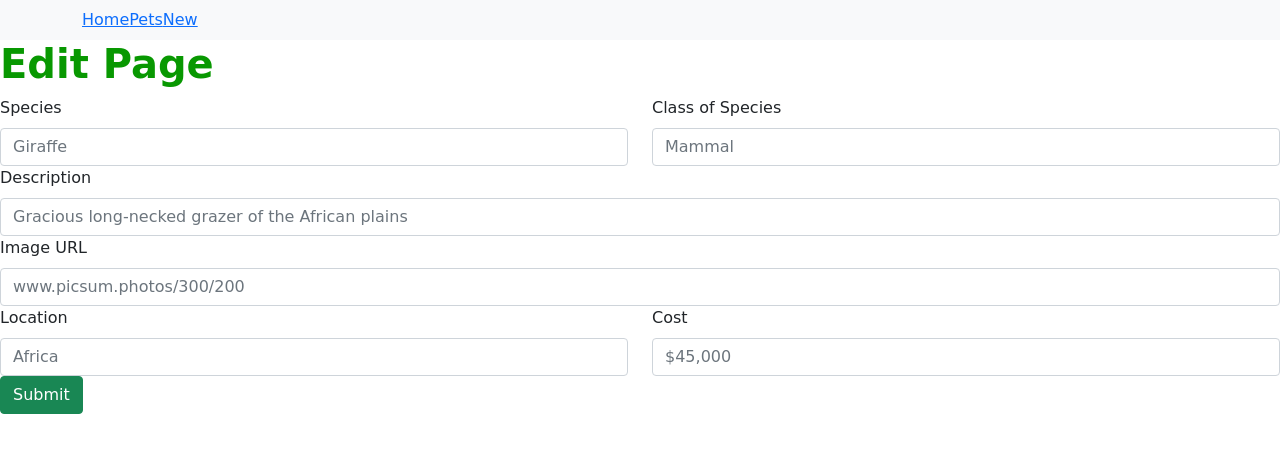
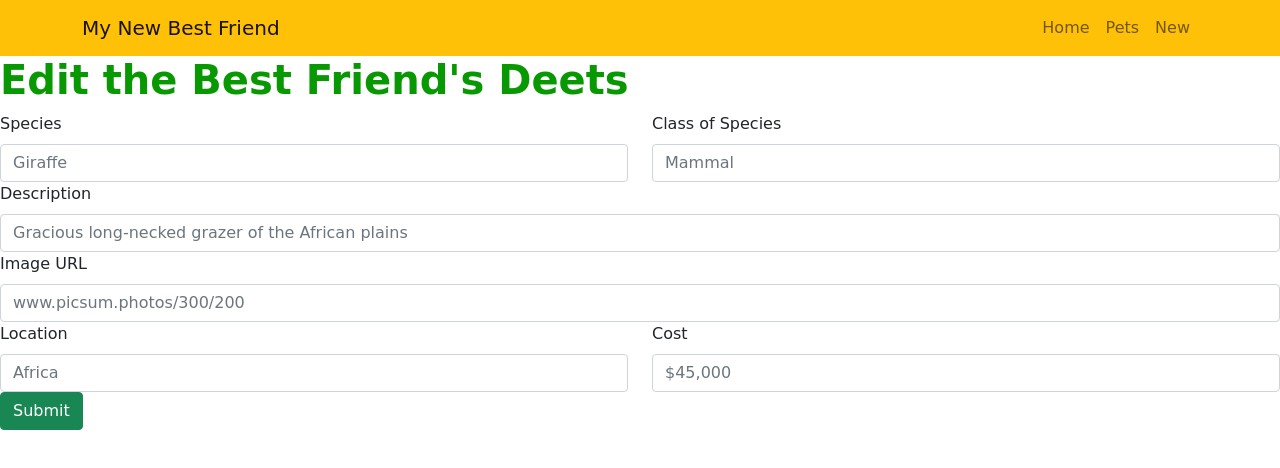
Before and after one commit to rayfinn55/Exotic-Animals-Store, a React (Create React App) app in the folder front-end/: page /pets/edit/1 in a window 1280 px wide. Shown: the top 468 px of the page. Built offline with nearby package versions, Linux system fonts and the light colour scheme; no server answers.

Commit message:
Refactored Navbar with react-bootstrap, not done styling

```diff
--- a/front-end/src/Components/NavBar.js
+++ b/front-end/src/Components/NavBar.js
@@ -7,12 +7,13 @@ import Home from '../Pages/Home'
 export default function NavBar() {
 
     return (
-        <Navbar bg='light' expand='md'>
+        <Navbar bg='warning' expand='md'>
             <Container>
+            <Navbar.Brand as={Link} to='/'>My New Best Friend</Navbar.Brand>
                     <Nav>
-                        <Link to='/'>Home</Link>
-                        <Link to='/pets'>Pets</Link>
-                        <Link to='/pets/new'>New</Link>
+                        <Nav.Link as={Link} to='/'>Home</Nav.Link>
+                        <Nav.Link as={Link} to='/pets'>Pets</Nav.Link>
+                        <Nav.Link as={Link} to='/pets/new'>New</Nav.Link>
                     </Nav>
             </Container>
         </Navbar>
--- a/front-end/src/Pages/Edit.js
+++ b/front-end/src/Pages/Edit.js
@@ -6,7 +6,7 @@ export default function Edit() {
 
     return (
         <div>
-            <h1>Edit Page</h1>
+            <h1>Edit the Best Friend's Deets</h1>
             <EditAnimalForm />
         </div>
     )
```
